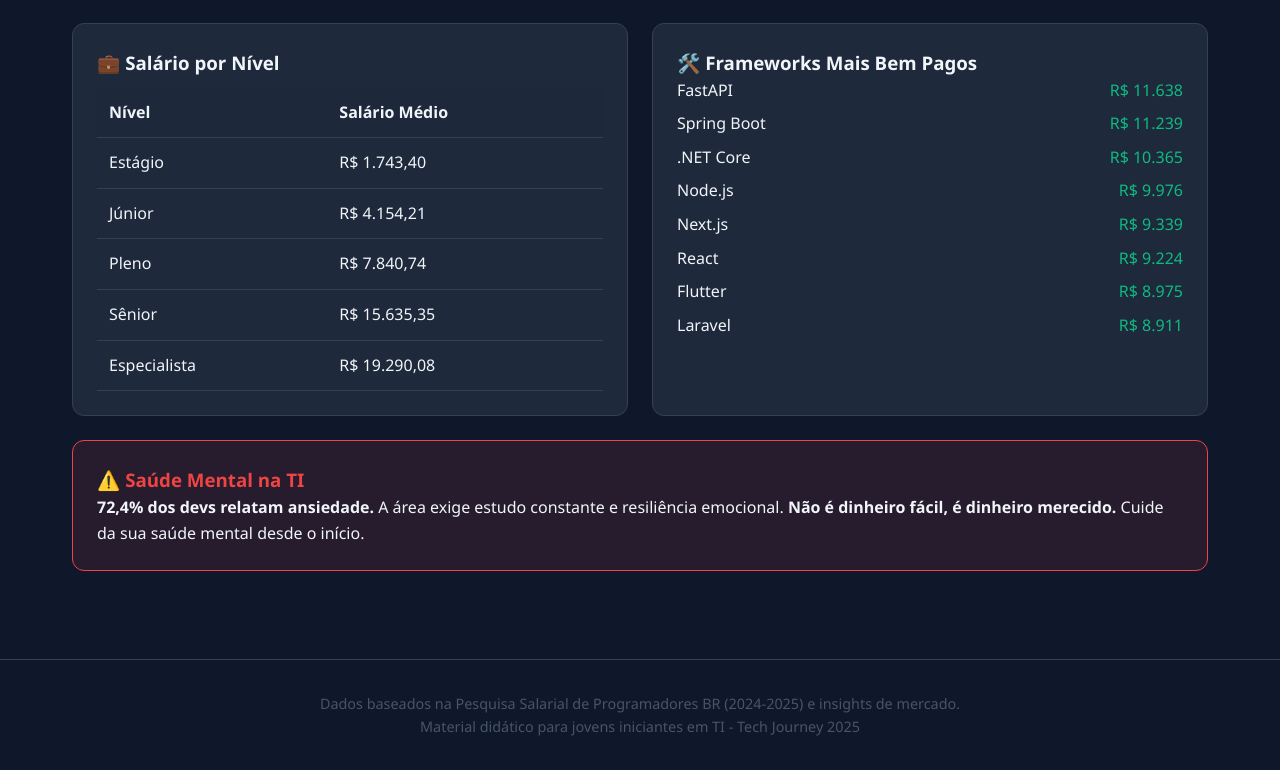
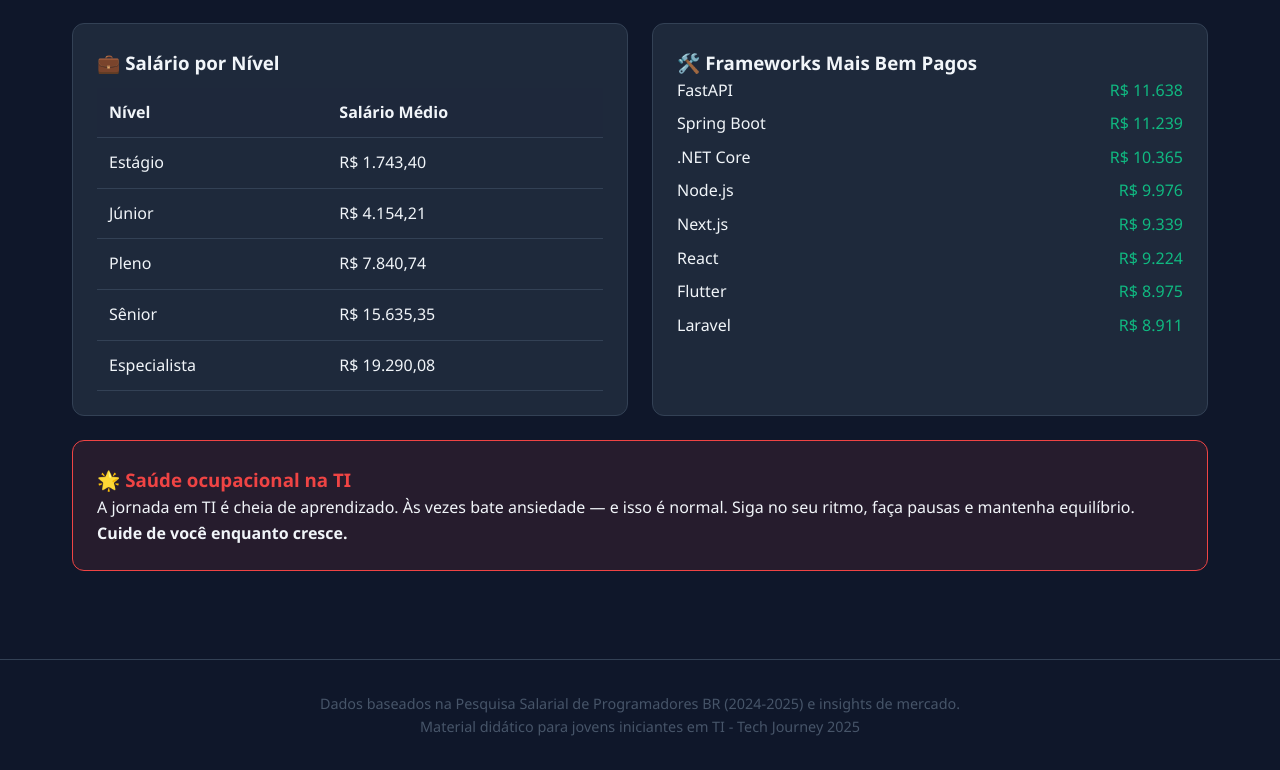
Before and after one commit to almeida-cma/mercado_ti, a plain HTML site: page mercado_ti.html in a window 1280 px wide. Shown: the part 1473-2243 px from the top of the page. Drawn offline with Linux system fonts and the light colour scheme.

Commit message:
Add files via upload

```diff
--- a/mercado_ti.html
+++ b/mercado_ti.html
@@ -1104,11 +1104,10 @@
             </div>
         </div>
 
-        <div class="card" style="background: rgba(239, 68, 68, 0.1); border-color: #ef4444;">
-            <h3 style="color: #ef4444;">⚠️ Saúde Mental na TI</h3>
-            <p><b>72,4% dos devs relatam ansiedade.</b> A área exige estudo constante e resiliência emocional.
-            <b>Não é dinheiro fácil, é dinheiro merecido.</b> Cuide da sua saúde mental desde o início.</p>
-        </div>
+		<div class="card" style="background: rgba(239, 68, 68, 0.1); border-color: #ef4444;">
+			<h3 style="color: #ef4444;">🌟 Saúde ocupacional na TI</h3>
+			<p>A jornada em TI é cheia de aprendizado. Às vezes bate ansiedade — e isso é normal. Siga no seu ritmo, faça pausas e mantenha equilíbrio. <b>Cuide de você enquanto cresce.</b></p>
+		</div>
     </section>
 
     <!-- SECTION 2: EXPLORER -->
```
